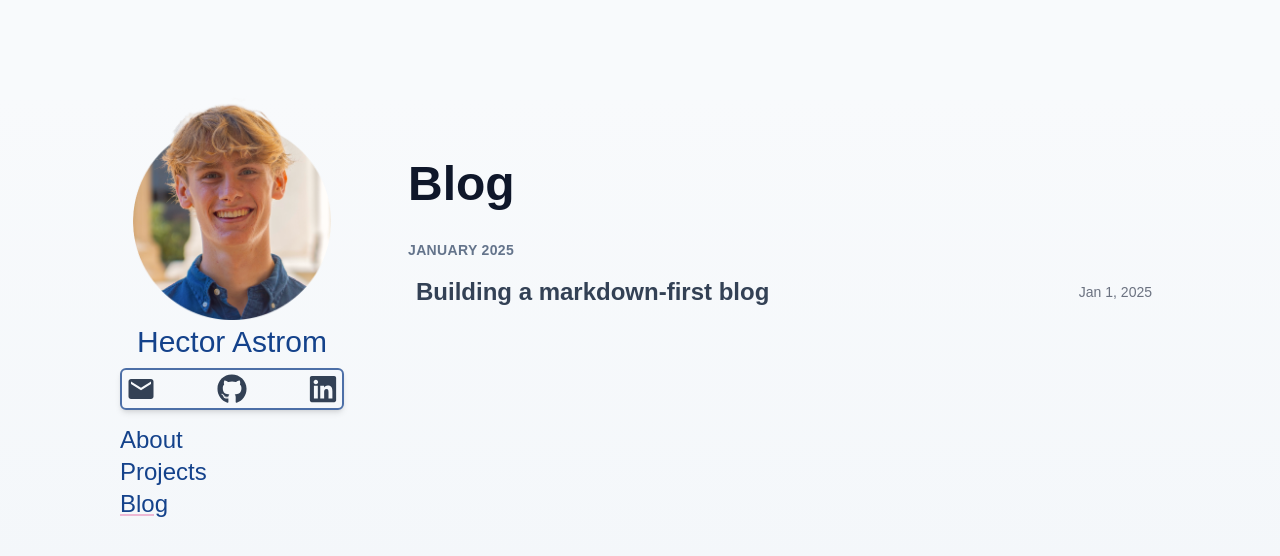
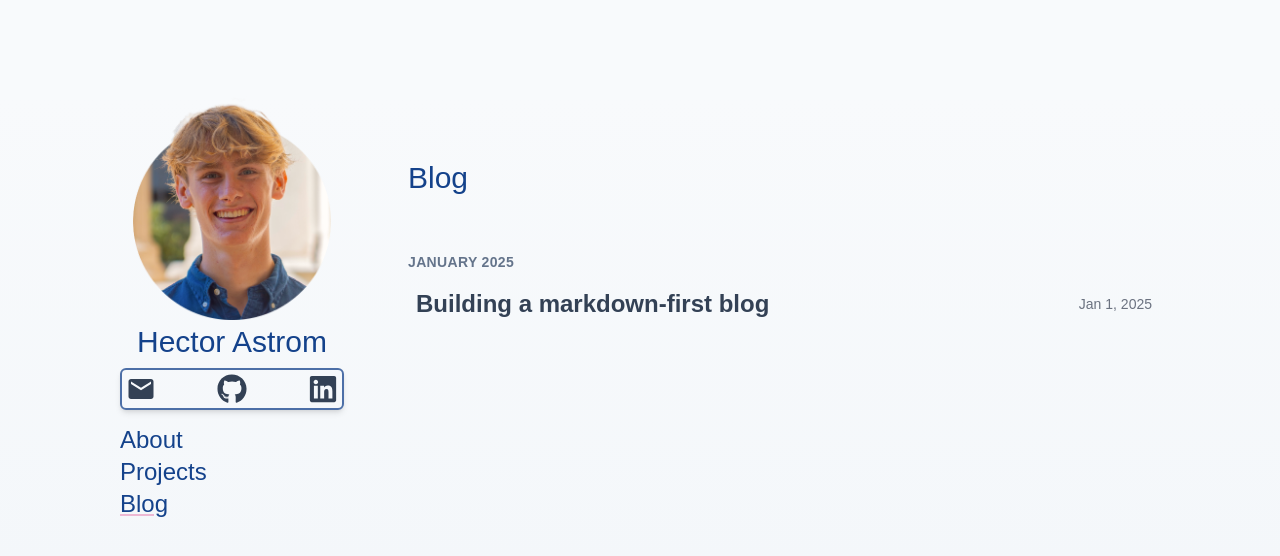
Before and after one commit to hectorastrom/personal-website, a Next.js app: page /blog in a window 1280 px wide. Shown: the top 556 px of the page. Built offline with nearby package versions, Linux system fonts and the light colour scheme; a web font is replaced by a local one.

Commit message:
style: blog heading

```diff
--- a/src/app/blog/page.tsx
+++ b/src/app/blog/page.tsx
@@ -1,6 +1,7 @@
 import Link from "next/link";
 import { Metadata } from "next";
 import { getAllPostMetas } from "@/lib/posts";
+import { emphasisFont } from "@/lib/fonts";
 
 export const metadata: Metadata = {
   title: "Blog | Hector Astrom",
@@ -26,7 +27,11 @@ export default function BlogPage() {
 
   return (
     <div className="flex flex-col gap-8">
-      <h1 className="text-5xl font-bold text-slate-900">Blog</h1>
+      <h1
+        className={`text-2xl md:text-3xl text-emphasis font-bold ${emphasisFont.className} pb-6`}
+      >
+        Blog
+      </h1>
 
       {posts.length === 0 ? (
         <p className="text-slate-600">No posts yet. Check back soon.</p>
```
